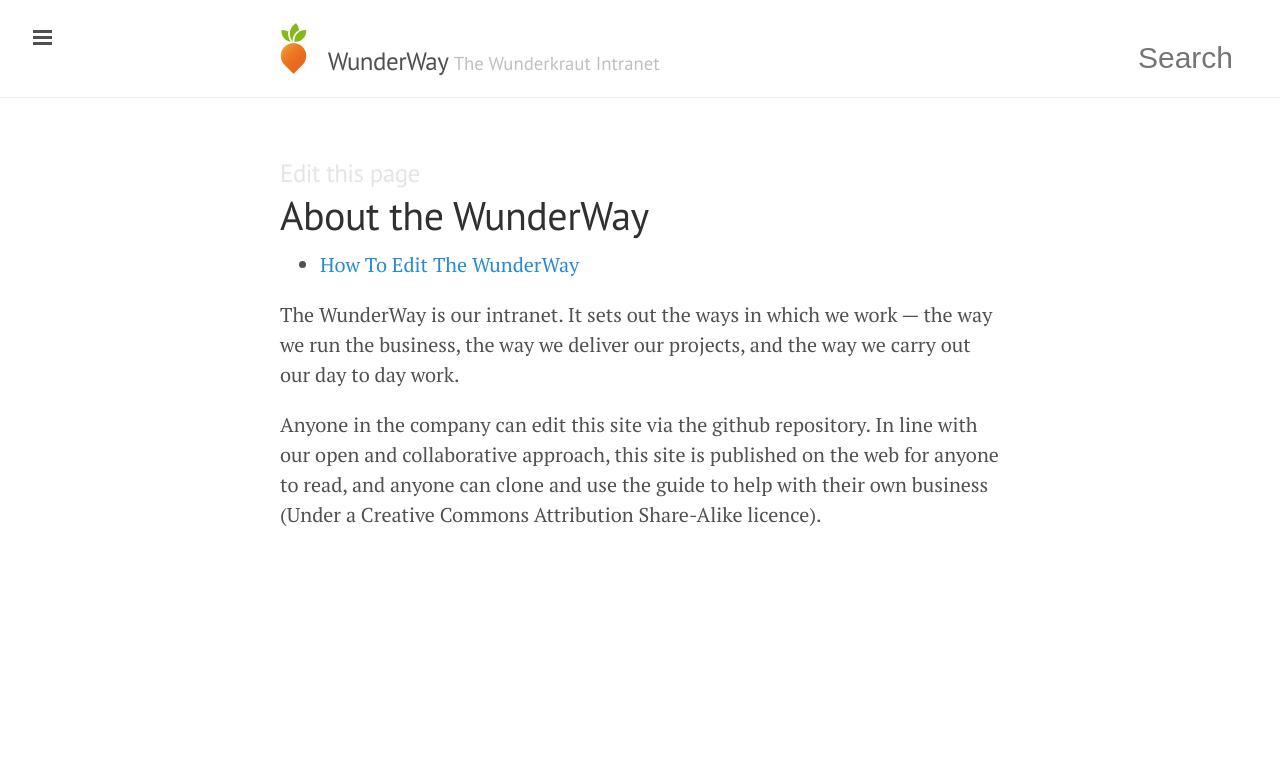
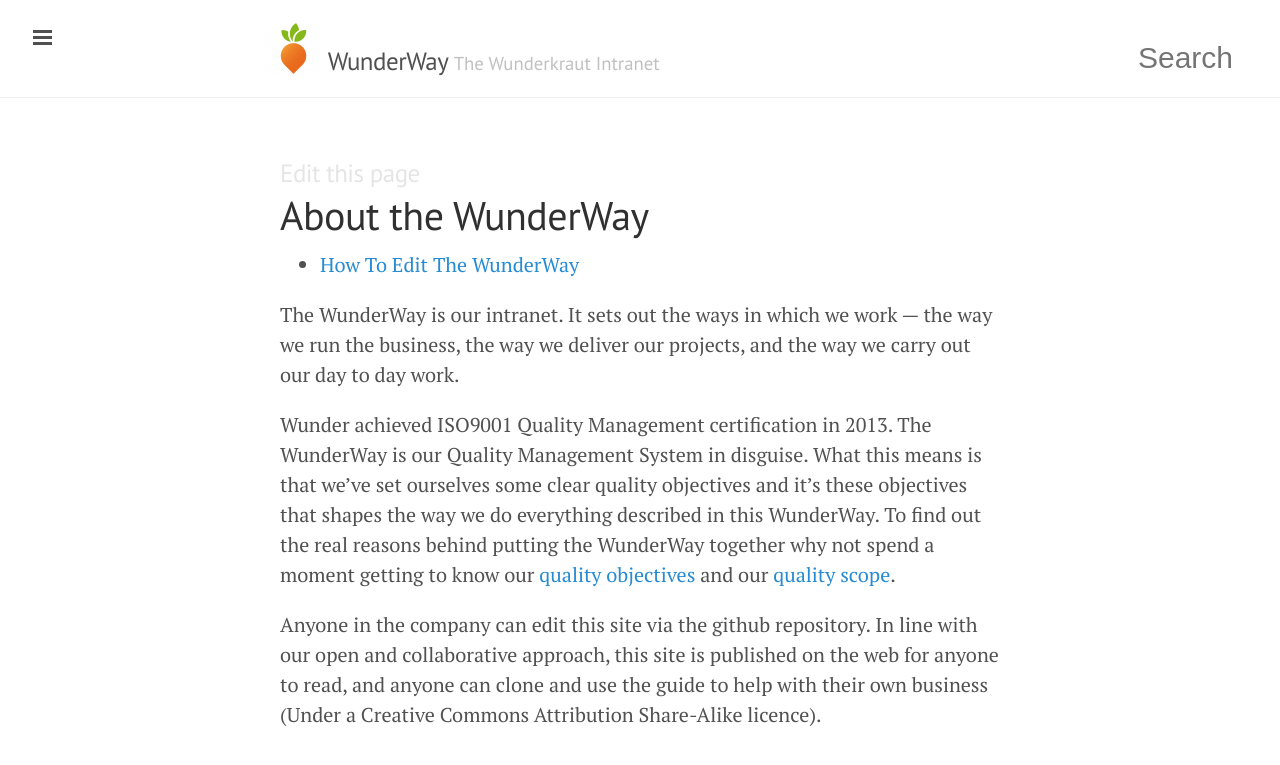
Before and after one commit to tormi/WunderWay, a Jekyll site: the page built from about-this-site/index.md, in a window 1280 px wide. Shown: the top 765 px of the page. Built offline with Jekyll 4.4.1, drawn with Linux system fonts in a browser that asks for light colours; nearby versions of some CDN libraries; Markdown is read by kramdown in place of the engine named in the settings.

Commit message:
Update index.md
Included links to our quality objectives and scope

```diff
--- a/about-this-site/index.md
+++ b/about-this-site/index.md
@@ -5,4 +5,6 @@ title: About the WunderWay
 
 The WunderWay is our intranet. It sets out the ways in which we work — the way we run the business, the way we deliver our projects, and the way we carry out our day to day work.
 
+Wunder achieved ISO9001 Quality Management certification in 2013. The WunderWay is our Quality Management System in disguise. What this means is that we've set ourselves some clear quality objectives and it's these objectives that shapes the way we do everything described in this WunderWay. To find out the real reasons behind putting the WunderWay together why not spend a moment getting to know our [quality objectives](/working-at-wunderkraut/quality-management/quality-objectives/) and our [quality scope](http://way.wunder.io/working-at-wunderkraut/quality-management/quality-policy/).
+
 Anyone in the company can edit this site via the github repository. In line with our open and collaborative approach, this site is published on the web for anyone to read, and anyone can clone and use the guide to help with their own business (Under a Creative Commons Attribution Share-Alike licence).
```
